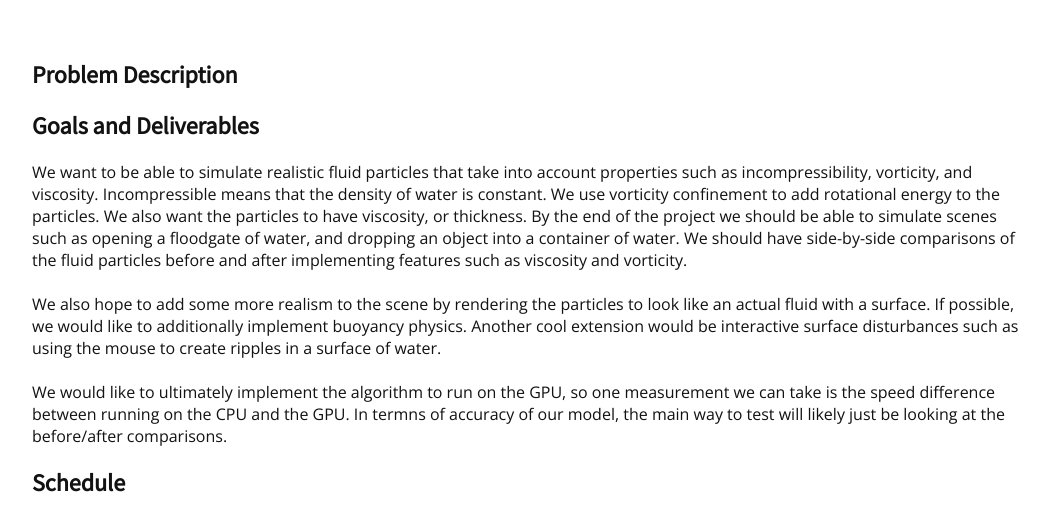
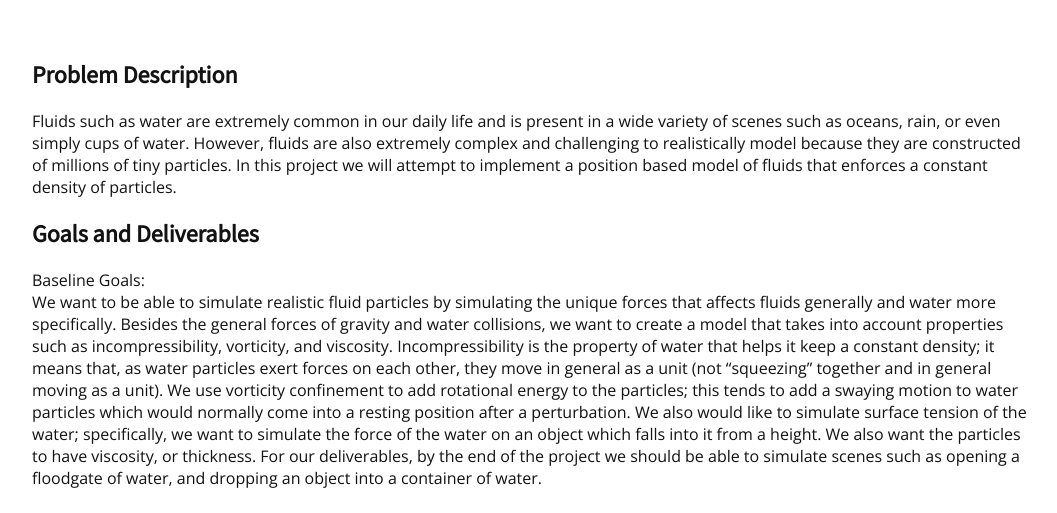
Before and after one commit to hubertjung/cs184_final_proj, a plain HTML site: page index.html in a window 1280 px wide. Shown: the part 278-791 px from the top of the page, without its empty margins (108-1165 px from the left). Drawn offline with nearby package versions, Linux system fonts and the light colour scheme.

Commit message:
bunch of updates

```diff
--- a/index.html
+++ b/index.html
@@ -31,18 +31,25 @@
 <div>
 
 <h2 align="left">Problem Description</h2>
+<p>
+Fluids such as water are extremely common in our daily life and is present in a wide variety of scenes such as oceans, rain, or even simply cups of water. However, fluids are also extremely complex and challenging to realistically model because they are constructed of millions of tiny particles. In this project we will attempt to implement a position based model of fluids that enforces a constant density of particles.
+</p>
 
 <h2 align="left">Goals and Deliverables</h2>
 <p>
-We want to be able to simulate realistic fluid particles that take into account properties such as incompressibility, vorticity, and viscosity. Incompressible means that the density of water is constant. We use vorticity confinement to add rotational energy to the particles. We also want the particles to have viscosity, or thickness. By the end of the project we should be able to simulate scenes such as opening a floodgate of water, and dropping an object into a container of water. We should have side-by-side comparisons of the fluid particles before and after implementing features such as viscosity and vorticity.
+Baseline Goals: <br>
+We want to be able to simulate realistic fluid particles by simulating the unique forces that affects fluids generally and water more specifically. Besides the general forces of gravity and water collisions, we want to create a model that takes into account properties such as incompressibility, vorticity, and viscosity. Incompressibility is the property of water that helps it keep a constant density; it means that, as water particles exert forces on each other, they move in general as a unit (not “squeezing” together and in general moving as a unit). We use vorticity confinement to add rotational energy to the particles; this tends to add a swaying motion to water particles which would normally come into a resting position after a perturbation. We also would like to simulate surface tension of the water; specifically, we want to simulate the force of the water on an object which falls into it from a height. We also want the particles to have viscosity, or thickness. For our deliverables, by the end of the project we should be able to simulate scenes such as opening a floodgate of water, and dropping an object into a container of water.
 
 <br> <br>
 
-We also hope to add some more realism to the scene by rendering the particles to look like an actual fluid with a surface. If possible, we would like to additionally implement buoyancy physics. Another cool extension would be interactive surface disturbances such as using the mouse to create ripples in a surface of water.
+Reach Goals:
+We would like to improve the performance of our code by moving it onto the GPU, and we could measure the speedup we get from the CPU vs the GPU.
 
-<br><br>
+As one of our more hopeful goals, we would hope to somehow understand how fluid surfaces are rendered; we got a chance to look at the technique of ellipsoid splattering, and it looks quite difficult to implement. The deliverable that would come out of this would be converting our particle motion simulation to a more realistic fluid motion.
 
-We would like to ultimately implement the algorithm to run on the GPU, so one measurement we can take is the speed difference between running on the CPU and the GPU. In termns of accuracy of our model, the main way to test will likely just be looking at the before/after comparisons.
+We also hoped to implement some of the more nuanced aspects of buoyancy and surface disturbances. An extension of our above deliverable for dropping an object into a container of water would be to play with the height from which the object is dropped and the mass of the object; a deliverable from this section would be to get a rendering of an object that drops into the water and then floats to the top.
+
+Another cool extension would be interactive surface disturbances such as creating ripples in a surface of water; for this, we would most definitely have to have a high amount of water particles due to the smaller granularity of the ripples; also, we would have to implement sinusoidal fluid wave motion.
 </p>
 
 <h2 align="left">Schedule</h2>
```
